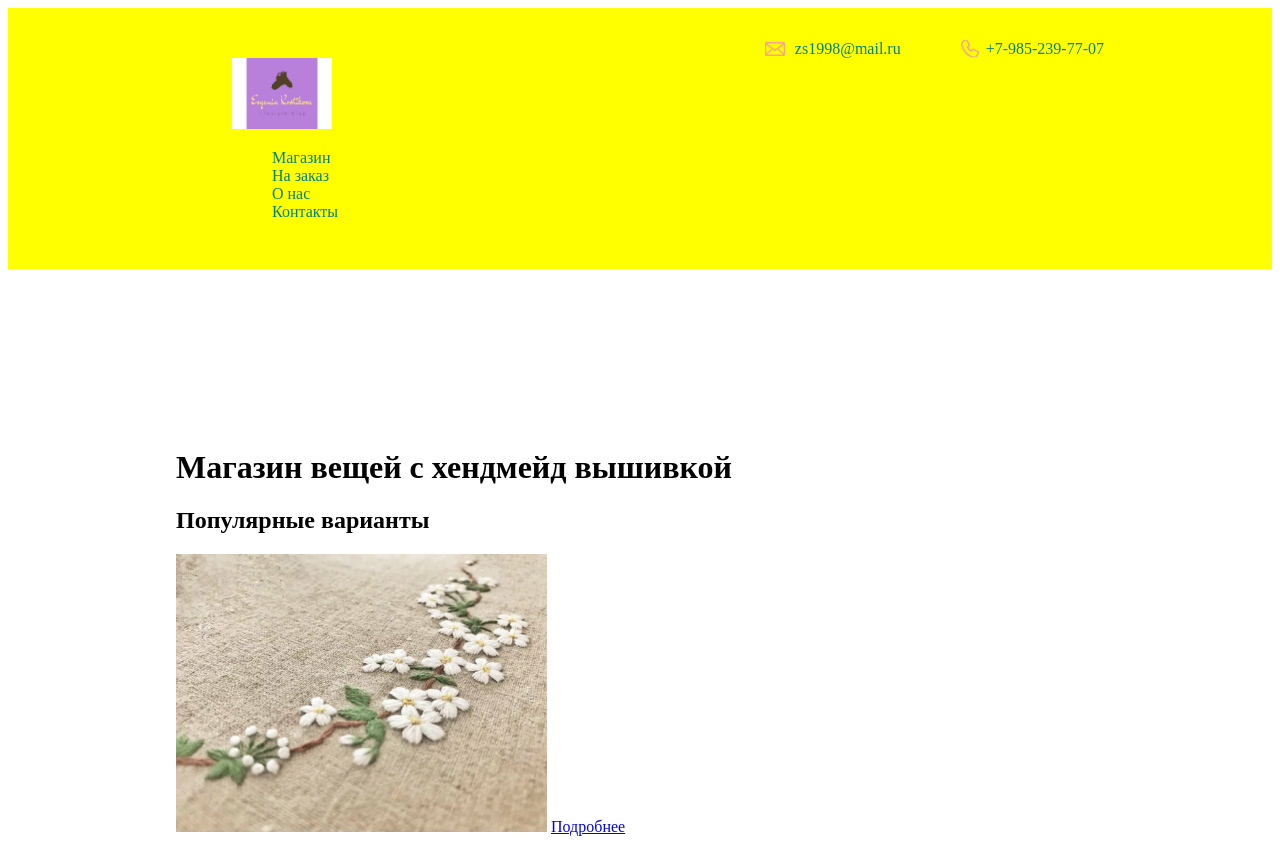
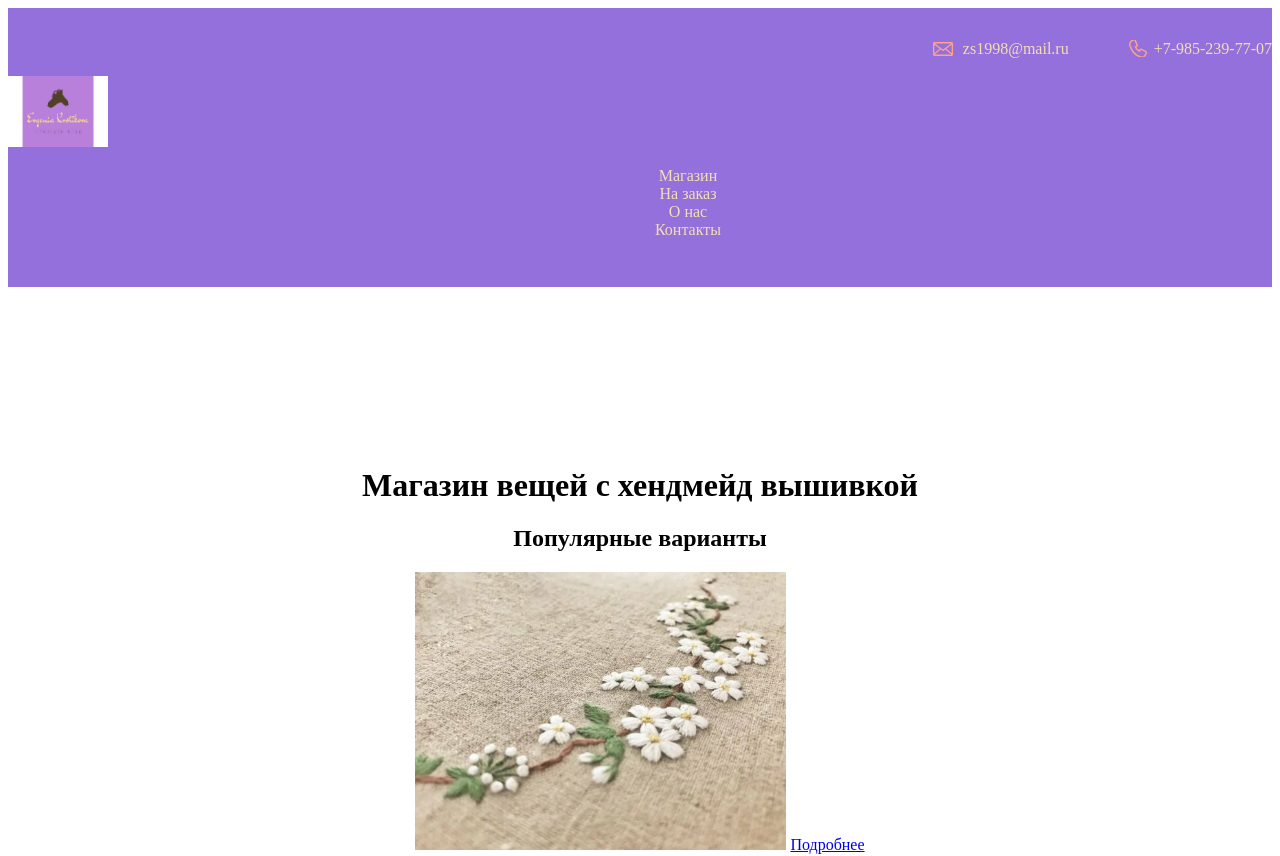
Before and after one commit to evgeniavaraksina/sait, a plain HTML site: page index.html in a window 1280 px wide. Shown: the top 856 px of the page. Drawn offline with Linux system fonts and the light colour scheme.

Commit message:
положение текста по центру

```diff
--- a/index.html
+++ b/index.html
@@ -17,8 +17,11 @@
 
 			<nav class="main-header-nav">
 				<a href="#" class="logo">
-					<!-- вставить нормальный логотип -->
-					<img src="imgsait/0002.jpg" width="100">
+
+					<div class="logo-container">
+						<!-- вставить нормальный логотип -->
+					<img src="./imgsait/0002.jpg" width="100">
+				</div>
 				</a>
 				<ul class="site-navigation">
 					<li class="site-navigation-item">
--- a/stylessait.css
+++ b/stylessait.css
@@ -22,17 +22,16 @@
 }
 
 .container {
-  max-width: 928px;
-  margin: 0 auto;
-  padding: 0 16px;
+
+  text-align: center;
 }
 
 .main-header{
-  background-color: #FFFF00;
+  background-color: mediumpurple;
 }
 .main-header a {
   margin-left: 56px;
-  color: #008080;
+  color: wheat;
   text-decoration: none;
   background-repeat: no-repeat;
   background-position: left;
@@ -49,13 +48,13 @@
 
 .main-footer {
   padding: 40px 0;
-  background-color: #FFFF00;
+  background-color: mediumpurple;
 }
 
 
 .main-footer a {
   margin-left: 56px;
-  color: #008080;
+  color: wheat;
   text-decoration: none;
   background-repeat: no-repeat;
   background-position: left;
@@ -70,3 +69,7 @@
   padding-left: 25px;
   background-image: url("imgsait/icon-phone.svg");
 }
+
+.logo-container {
+  text-align: left;
+}
```
